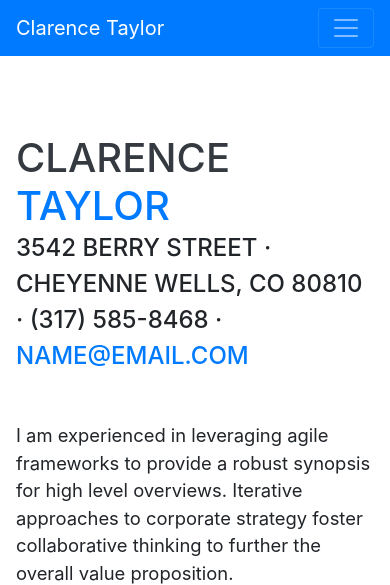
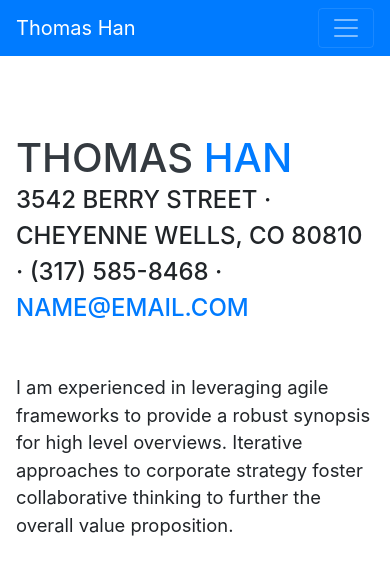
Before and after one commit to hoony2520/thomashan.tk, a website with bundled scripts: page index.html in a window 390 px wide. Shown: the top 585 px of the page. Built offline with nearby package versions, Linux system fonts and the light colour scheme; a web font is replaced by a local one.

Commit message:
Put add my name

```diff
--- a/index.html
+++ b/index.html
@@ -8,7 +8,7 @@
   <meta name="description" content="">
   <meta name="author" content="">
 
-  <title>Resume - Start Bootstrap Theme</title>
+  <title>Thomas Han</title>
 
   <!-- Bootstrap core CSS -->
   <link href="vendor/bootstrap/css/bootstrap.min.css" rel="stylesheet">
@@ -27,7 +27,7 @@
 
   <nav class="navbar navbar-expand-lg navbar-dark bg-primary fixed-top" id="sideNav">
     <a class="navbar-brand js-scroll-trigger" href="#page-top">
-      <span class="d-block d-lg-none">Clarence Taylor</span>
+      <span class="d-block d-lg-none">Thomas Han</span>
       <span class="d-none d-lg-block">
         <img class="img-fluid img-profile rounded-circle mx-auto mb-2" src="img/profile.jpg" alt="">
       </span>
@@ -63,8 +63,8 @@
 
     <section class="resume-section p-3 p-lg-5 d-flex align-items-center" id="about">
       <div class="w-100">
-        <h1 class="mb-0">Clarence
-          <span class="text-primary">Taylor</span>
+        <h1 class="mb-0">Thomas
+          <span class="text-primary">Han</span>
         </h1>
         <div class="subheading mb-5">3542 Berry Street · Cheyenne Wells, CO 80810 · (317) 585-8468 ·
           <a href="mailto:name@email.com">name@email.com</a>
```
